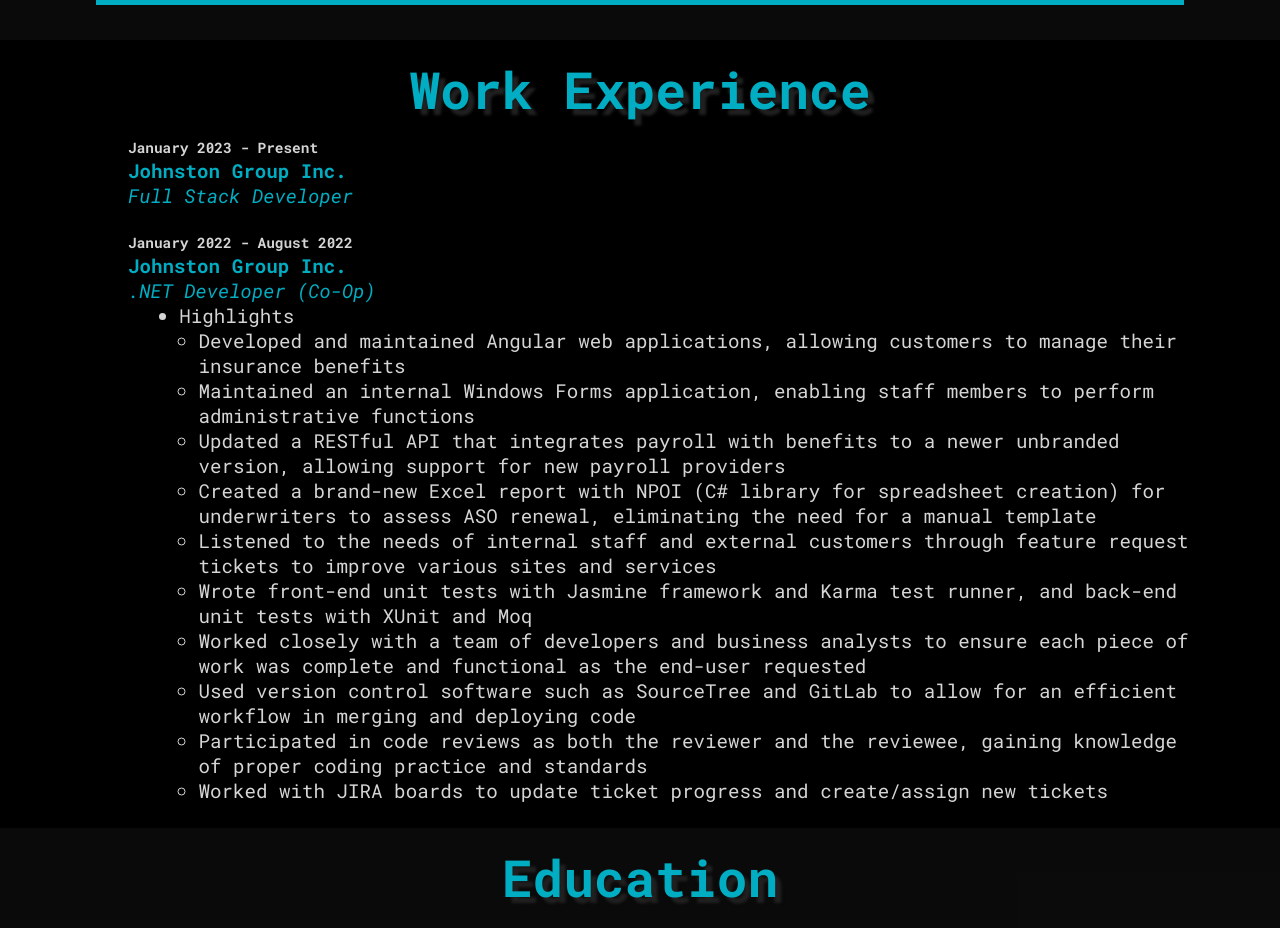
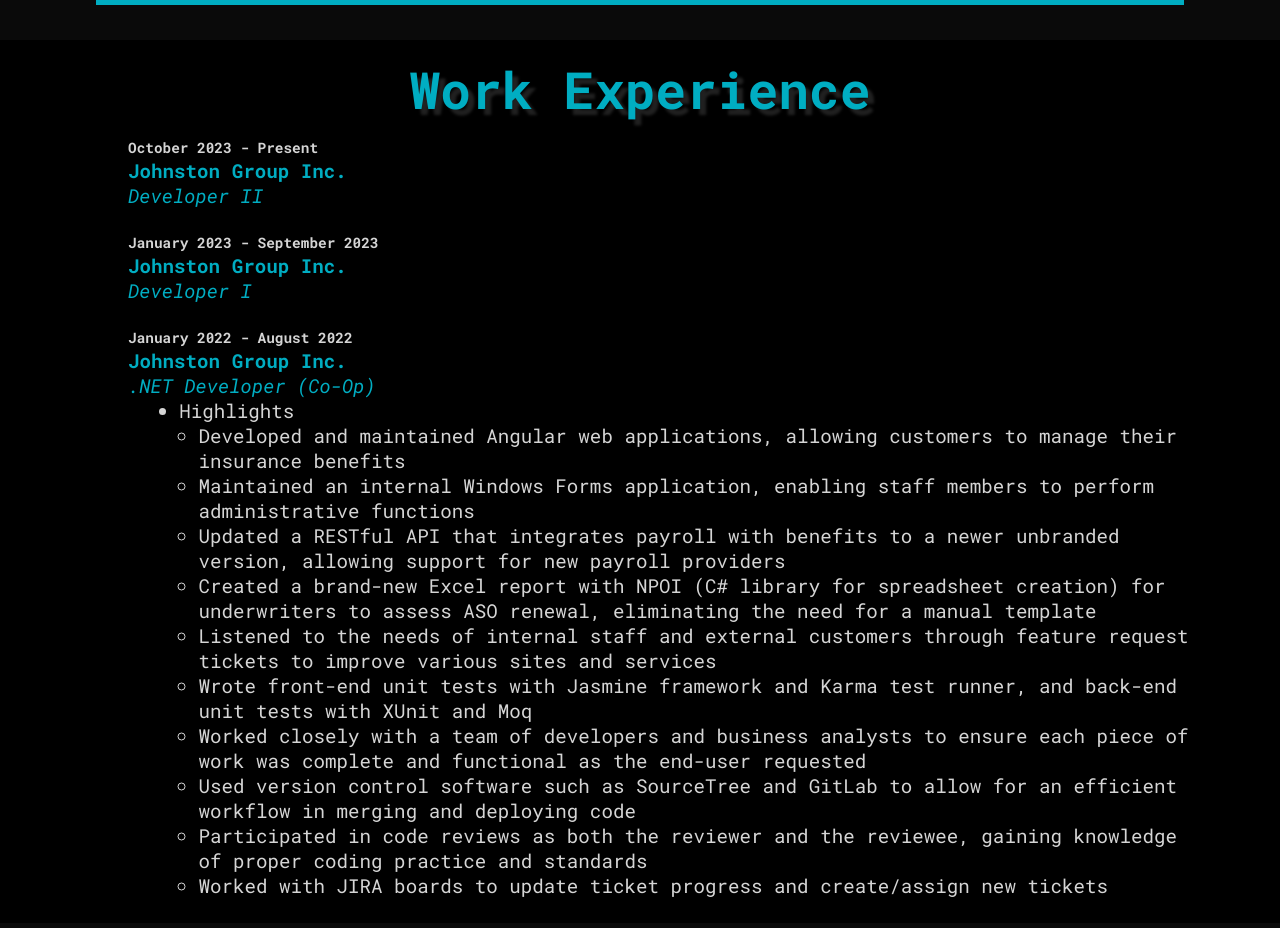
Before and after one commit to afriesen95/react-portfolio, a React (Create React App) app: page / in a window 1280 px wide. Shown: the part 1160-2088 px from the top of the page. Built offline with nearby package versions, Linux system fonts and the light colour scheme.

Commit message:
Update WorkExperienceEntries.js

```diff
--- a/src/data/WorkExperienceEntries.js
+++ b/src/data/WorkExperienceEntries.js
@@ -1,9 +1,16 @@
 export const workExperienceEntries = [
     {
         title: "Johnston Group Inc.",
-        subtitle: "Full Stack Developer",
+        subtitle: "Developer II",
+        startDate: "October 2023",
+        endDate: "Present",
+        bulletPoints: [],
+    },
+    {
+        title: "Johnston Group Inc.",
+        subtitle: "Developer I",
         startDate: "January 2023",
-        endDate: "Present",
+        endDate: "September 2023",
         bulletPoints: [],
     },
     {
```
